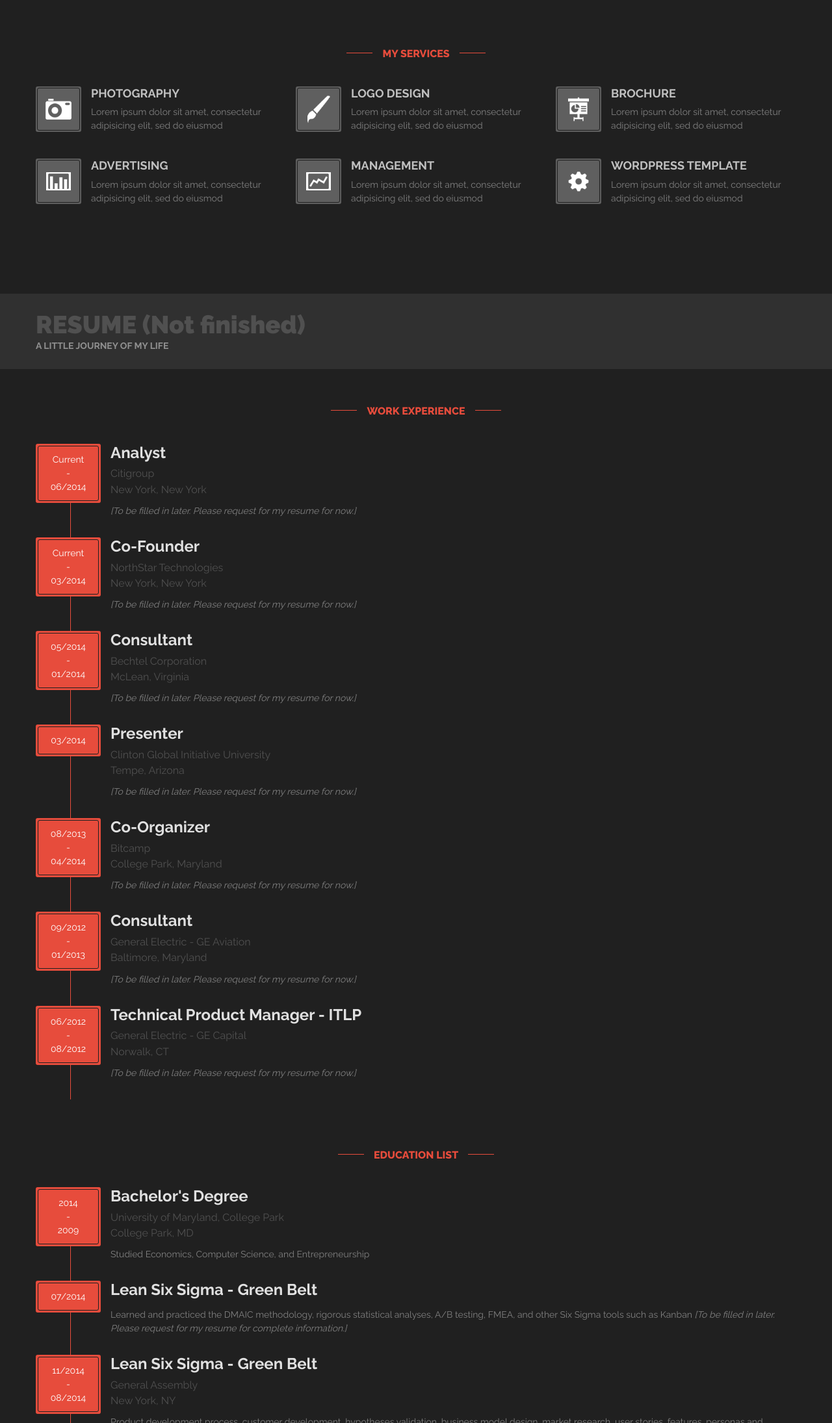
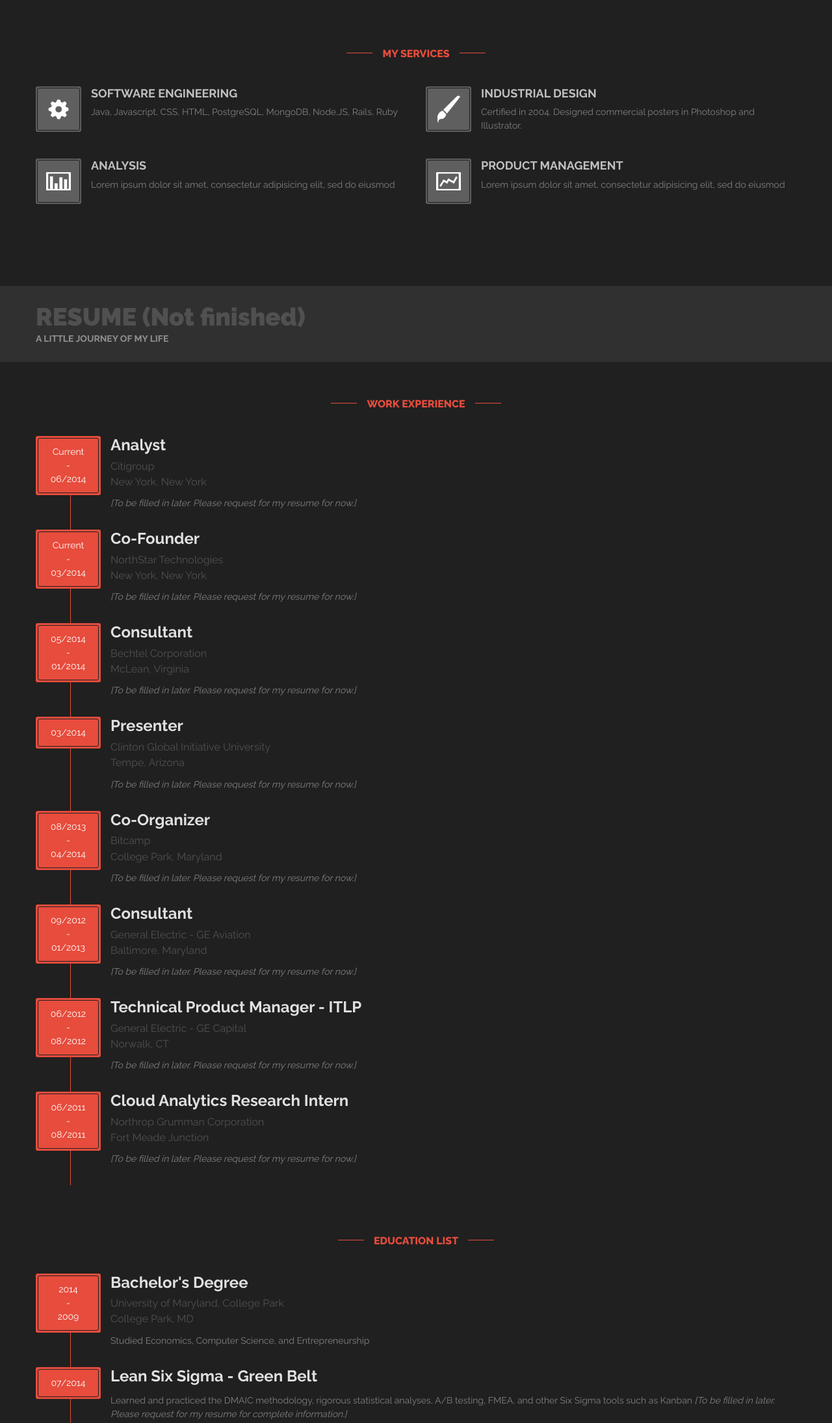
Before and after one commit to chulk90/Chul-v2, a plain HTML site: page index.html in a window 1280 px wide. Shown: the part 1360-3550 px from the top of the page at 65% size. Drawn offline with Linux system fonts and the light colour scheme.

Commit message:
MVP complete

```diff
--- a/index.html
+++ b/index.html
@@ -304,7 +304,7 @@
 						</div>
 					</div>
 					<div class="div_service_container">
-						<div class="col-md-4">
+<!-- 						<div class="col-md-4">
 							<div class="div_service">
 								<div class="si_l pull-left">
 									<div class="si_lb">
@@ -318,8 +318,23 @@
 								<div class="clearfix"></div>
 							</div>
 
-						</div>
-						<div class="col-md-4">
+						</div> -->
+						<div class="col-md-6">
+							<div class="div_service">
+								<div class="si_l pull-left">
+									<div class="si_lb">
+									  <img src="images/about/wordpress_icon.png" alt="" />
+									</div>
+								</div>
+								<div class="si_r">
+									<h4>SOFTWARE ENGINEERING</h4>
+									<p>Java, Javascript, CSS, HTML, PostgreSQL, MongoDB, Node.JS, Rails, Ruby</p>
+								</div>
+								<div class="clearfix"></div>
+							</div>
+
+						</div>
+						<div class="col-md-6">
 							<div class="div_service">
 								<div class="si_l pull-left">
 									<div class="si_lb">
@@ -327,15 +342,15 @@
 									</div>
 								</div>
 								<div class="si_r">
-									<h4>LOGO DESIGN</h4>
-									<p>Lorem ipsum dolor sit amet, consectetur adipisicing elit, sed do eiusmod </p>
+									<h4>INDUSTRIAL DESIGN</h4>
+									<p>Certified in 2004. Designed commercial posters in Photoshop and Illustrator.</p>
 								</div>
 								<div class="clearfix"></div>
 							</div>
 
 
 						</div>
-						<div class="col-md-4">
+						<!-- <div class="col-md-4">
 							<div class="div_service">
 								<div class="si_l pull-left">
 									<div class="si_lb">
@@ -348,8 +363,8 @@
 								</div>
 								<div class="clearfix"></div>
 							</div>
-						</div>
-						<div class="col-md-4">
+						</div> -->
+						<div class="col-md-6">
 							<div class="div_service">
 								<div class="si_l pull-left">
 									<div class="si_lb">
@@ -357,13 +372,13 @@
 									</div>
 								</div>
 								<div class="si_r">
-									<h4>ADVERTISING</h4>
+									<h4>ANALYSIS</h4>
 									<p>Lorem ipsum dolor sit amet, consectetur adipisicing elit, sed do eiusmod </p>
 								</div>
 								<div class="clearfix"></div>
 							</div>
 						</div>
-						<div class="col-md-4">
+						<div class="col-md-6">
 							<div class="div_service">
 								<div class="si_l pull-left">
 									<div class="si_lb">
@@ -371,28 +386,12 @@
 									</div>
 								</div>
 								<div class="si_r">
-									<h4>MANAGEMENT</h4>
+									<h4>PRODUCT MANAGEMENT</h4>
 									<p>Lorem ipsum dolor sit amet, consectetur adipisicing elit, sed do eiusmod </p>
 								</div>
 								<div class="clearfix"></div>
 							</div>
 						</div>
-						<div class="col-md-4">
-							<div class="div_service">
-								<div class="si_l pull-left">
-									<div class="si_lb">
-									  <img src="images/about/wordpress_icon.png" alt="" />
-									</div>
-								</div>
-								<div class="si_r">
-									<h4>WORDPRESS TEMPLATE</h4>
-									<p>Lorem ipsum dolor sit amet, consectetur adipisicing elit, sed do eiusmod </p>
-								</div>
-								<div class="clearfix"></div>
-							</div>
-
-						</div>
-
 					</div>
 
 
@@ -618,6 +617,30 @@
 							</li>
 							<!-- 7 ends -->
 
+							<!-- 8 -->
+							<li>
+								<div class="answer_container pull-left">
+									<div class="answer_year">
+										<div class="year_1">06/2011</div>
+										<div>-</div>
+										<div class="year_2">08/2011</div>
+									</div>
+
+									<div class="clearfix"></div>
+								</div>
+								<div class="answer_desc">
+									<div class="answer_title">
+										<div class="answer_t1">Cloud Analytics Research Intern</div>
+										<div class="answer_t2">Northrop Grumman Corporation</div>
+										<div class="answer_t3">Fort Meade Junction</div>
+									</div>
+									<p>
+									<i>[To be filled in later. Please request for my resume for now.]</i></p>
+								</div>
+								<div class="clearfix"></div>
+							</li>
+							<!-- 8 ends -->
+
 						</ul>
 						<!-- WORK EXPERIENCE ENDS -->
 
@@ -687,7 +710,7 @@
 								</div>
 								<div class="answer_desc">
 									<div class="answer_title">
-										<div class="answer_t1">Lean Six Sigma - Green Belt</div>
+										<div class="answer_t1">Certificate in Product Management</div>
 										<div class="answer_t2">General Assembly</div>
 										<div class="answer_t3">New York, NY</div>
 									</div>
```
